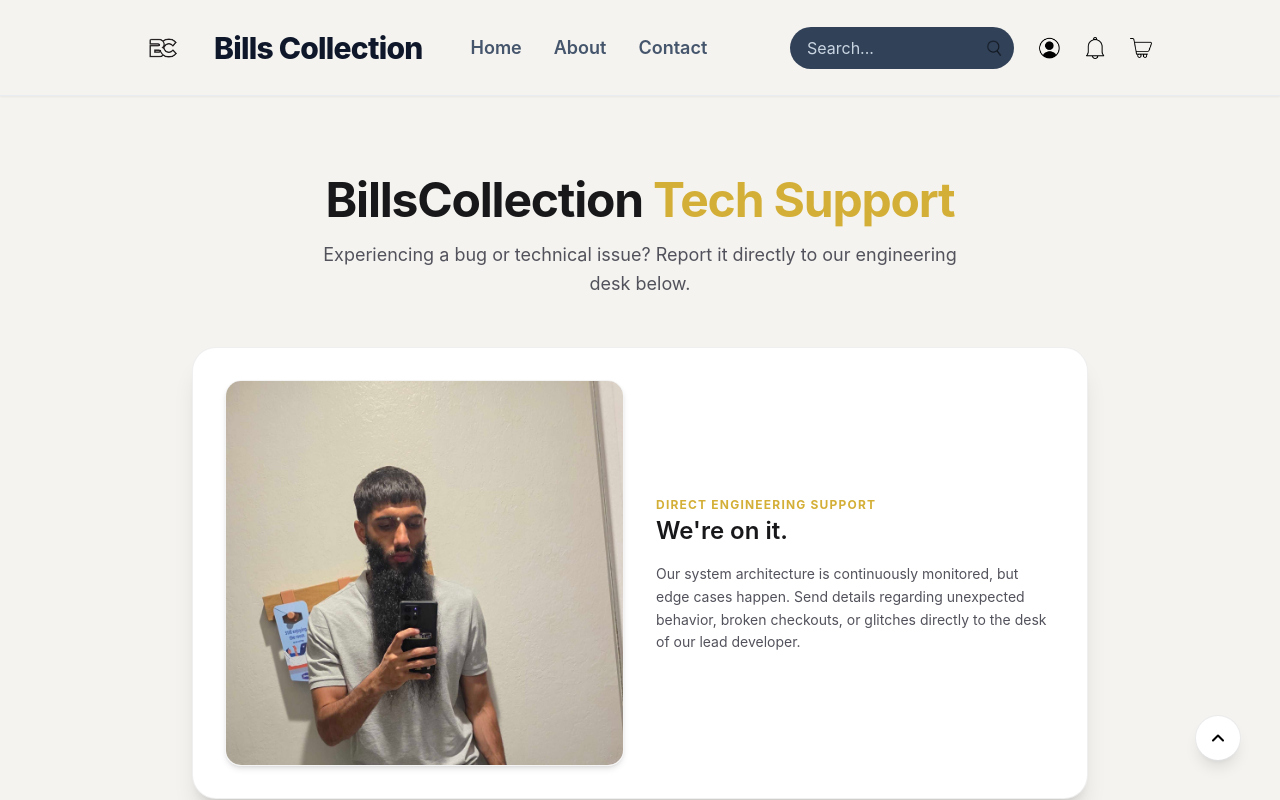
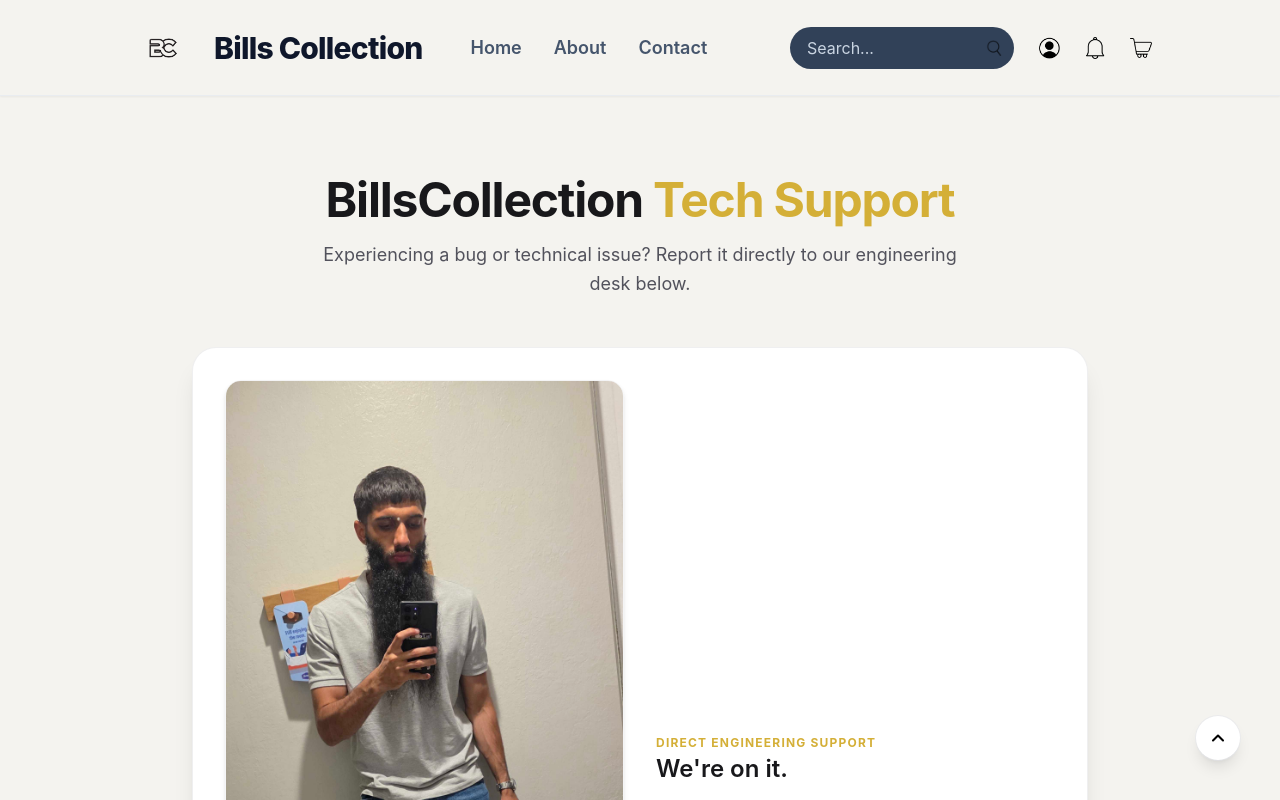
Before and after one commit to zammun/BillsCollection, a React (Vite) app: page /tech-support in a window 1280 px wide. Shown: the top 800 px of the page. Built offline with nearby package versions, Linux system fonts and the light colour scheme; no server answers.

Commit message:
commit commit

```diff
--- a/src/pages/TechSupport.tsx
+++ b/src/pages/TechSupport.tsx
@@ -28,7 +28,7 @@ export default function TechSupport() {
             <img
               src="/dev.jpg"
               alt="Lead Developer"
-              className="w-full h-96 object-cover object-top transform hover:scale-105 transition-transform duration-500"
+              className="w-full h-auto object-contain transform hover:scale-105 transition-transform duration-500"
             />
           </div>
           <div className="w-full md:w-1/2 space-y-4 text-left">
```
